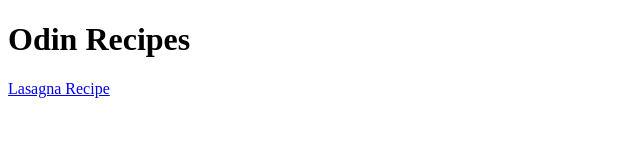
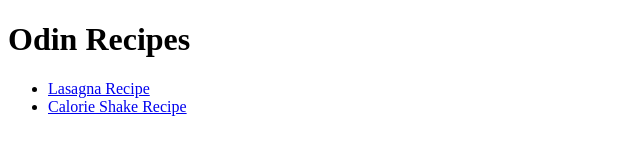
Before and after one commit to KamilWasiak/css-projects-odin, a plain HTML site: page index.html in a window 1280 px wide. Shown: the whole page, without its empty margins (0-640 px from the left). Drawn offline with Linux system fonts and the light colour scheme.

Commit message:
Added link to the calorie shake recipe on the Home page
This was added so that users can navigate between the pages

```diff
--- a/index.html
+++ b/index.html
@@ -7,6 +7,9 @@
     </head>
     <body>
         <h1>Odin Recipes</h1>
-        <a href="./recipes/lasagna.html">Lasagna Recipe</a>
+        <ul>
+            <li><a href="./recipes/lasagna.html">Lasagna Recipe</a></li>
+            <li><a href="./recipes/shake.html">Calorie Shake Recipe</a></li>
+        </ul>
     </body>
 </html>
```
